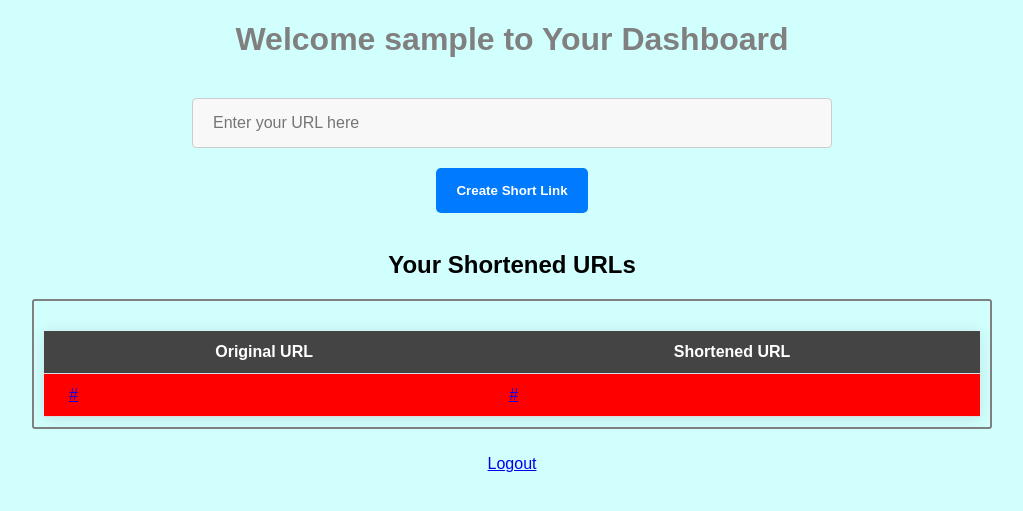
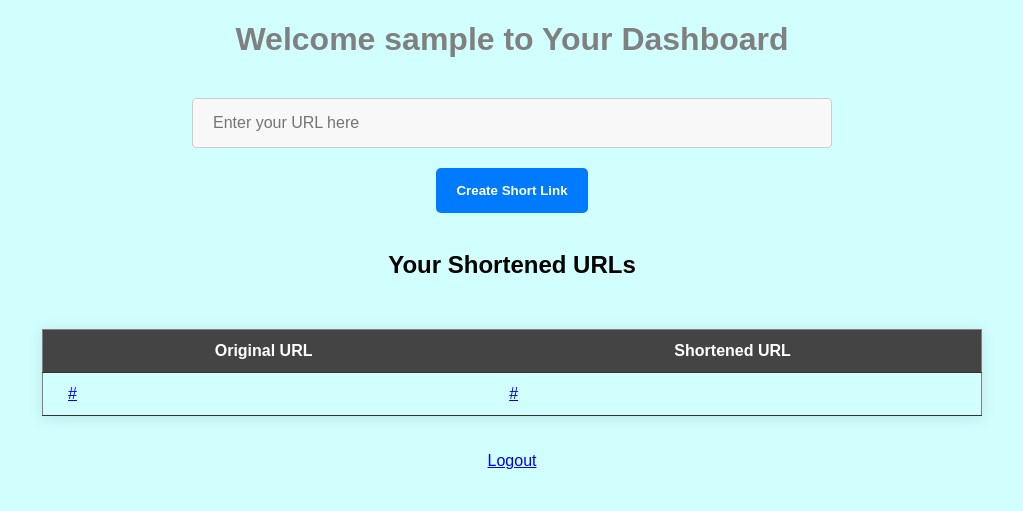
Before and after one commit to AparneshShukla/url-shortener, a Flask app: page /dashboard in a window 1280 px wide. Shown: the top 511 px of the page, without its empty margins (128-1151 px from the left). Run offline with Flask 3, Linux system fonts and the light colour scheme; the visitor is signed in with stand-in values (Sample User, id 1); tables that the repository leaves empty hold one stand-in row (values such as "Sample post").

Commit message:
Update dashboard.css

```diff
--- a/MyApp/static/dashboard.css
+++ b/MyApp/static/dashboard.css
@@ -16,7 +16,6 @@ h1 {
     padding: 10px;
     box-sizing : border-box;
     border-radius: 3px;
-    border: 2px solid grey;
 }
 
 table {
@@ -24,13 +23,13 @@ table {
     width: 100%;
     margin-top: 20px;
     box-shadow: 0 2px 15px rgba(0, 0, 0, 0.1);
-    background-color: red;
+    border: 1px solid grey;
 }
 
 th, td {
     padding: 12px 25px;
     text-align: left;
-    border-bottom: 1px solid #ddd;
+    border-bottom: 1px solid #333;
 }
 
 th {
@@ -41,10 +40,10 @@ th {
 }
 
 tr:nth-child(even) {
-    background-color: #aaa;
+    background-color: #fcfcfc;
 }
 
 tr:hover {
-    background-color: #ccc;
+    background-color: #fefefe;
     cursor: pointer;
 }
```
